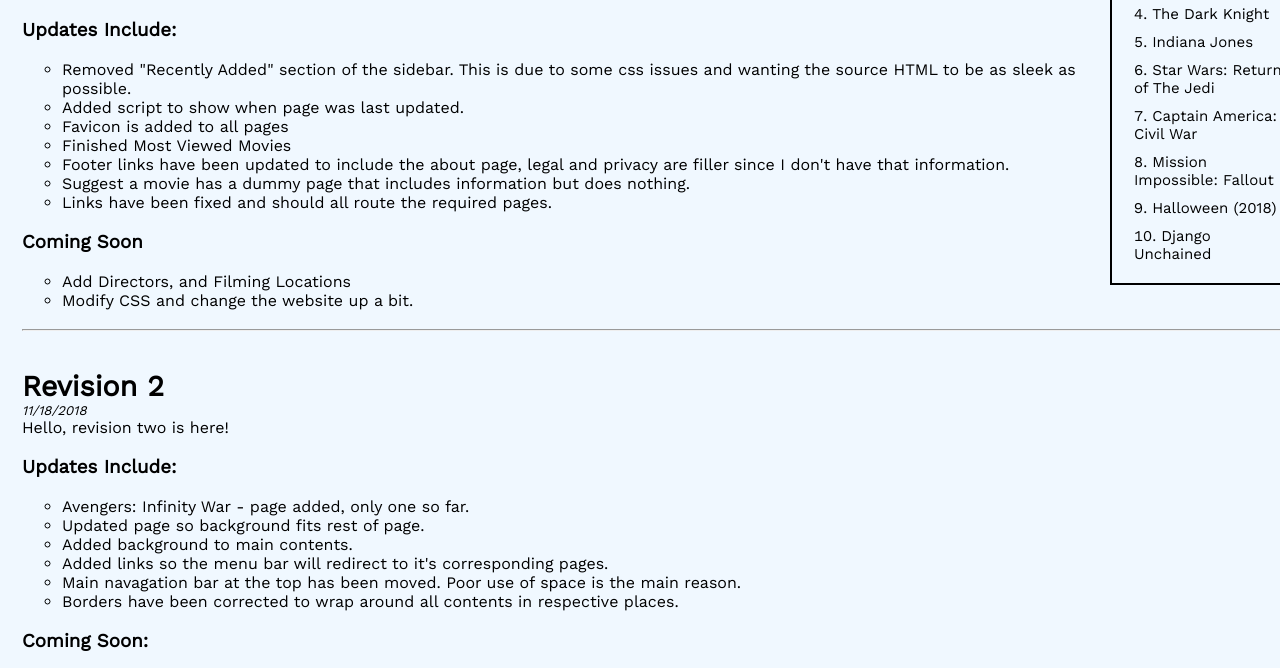
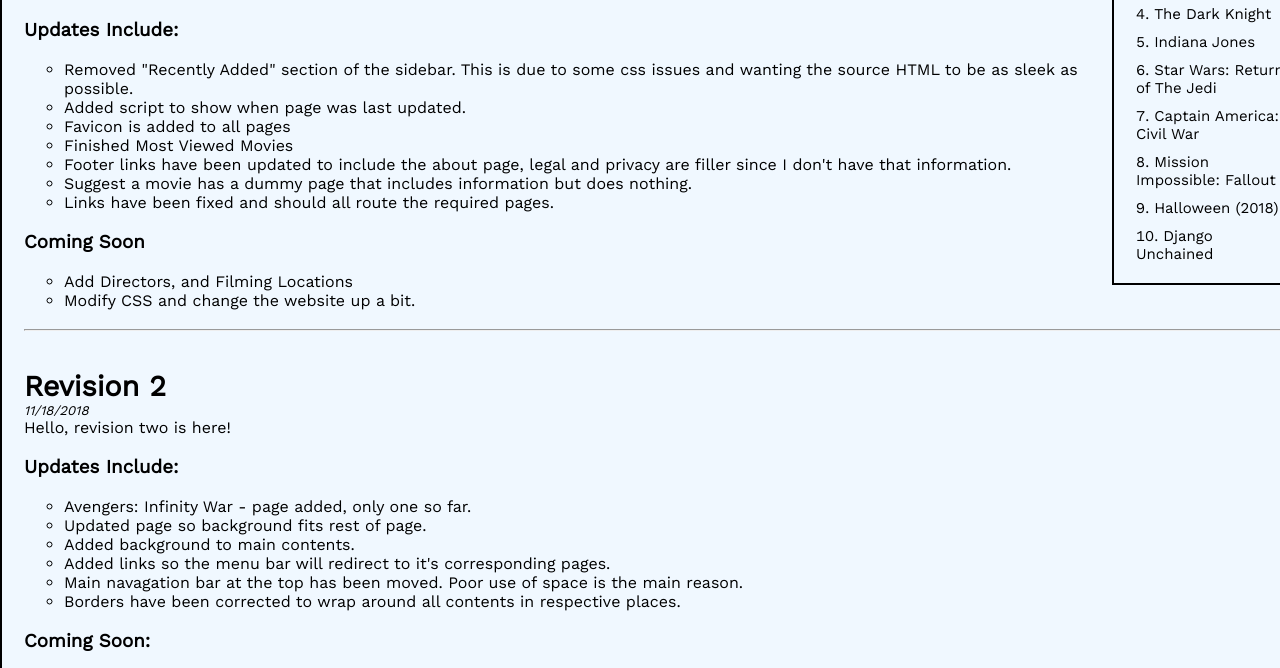
Before and after one commit to mlkasper/Shot4Shot, a plain HTML site: page Revision3/index.html in a window 1280 px wide. Shown: the part 318-986 px from the top of the page. Drawn offline with nearby package versions, Linux system fonts and the light colour scheme.

Commit message:
Update styles.css

```diff
--- a/Revision3/css/styles.css
+++ b/Revision3/css/styles.css
@@ -8,7 +8,7 @@
 .container { /* make sure everything is lined up correctly. */
 	width: 1280px;
 	margin: 0px auto;
-/*	border-left: solid 2px;*/
+	border-left: solid 2px;
 	border-right: solid 2px;
 	padding-left: 22px;
 	background: #f0f8ff;
```
